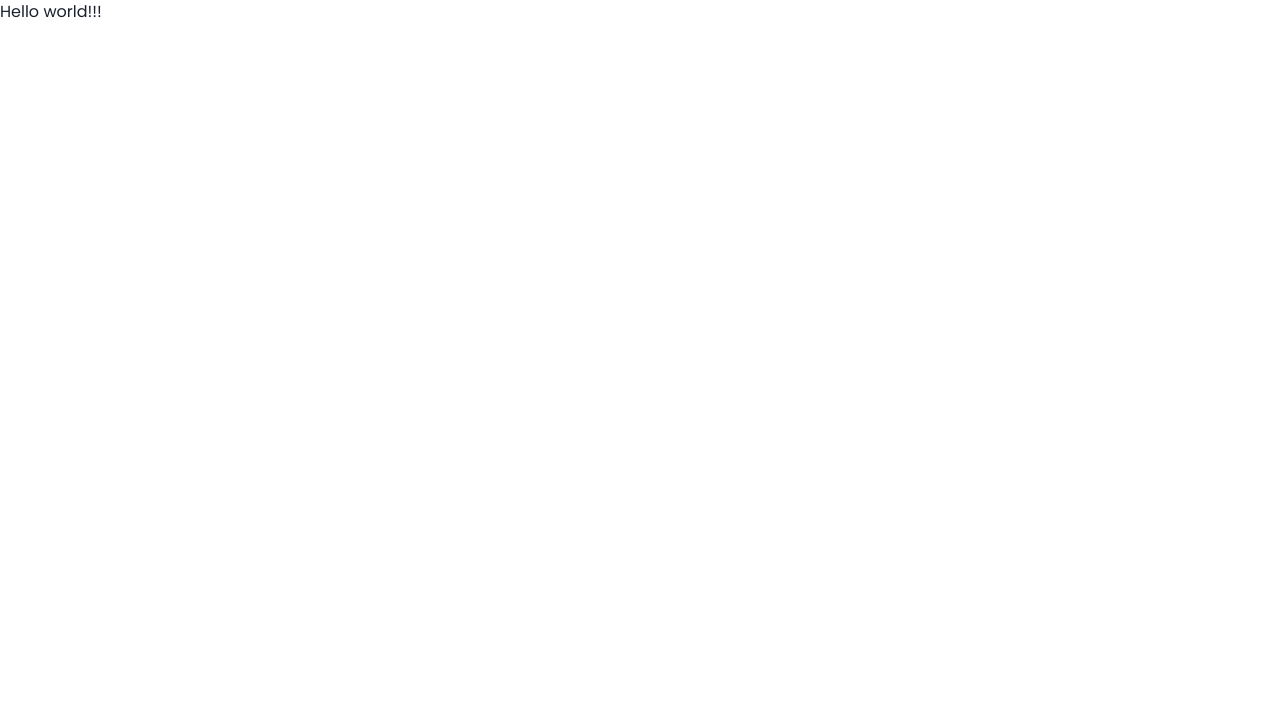
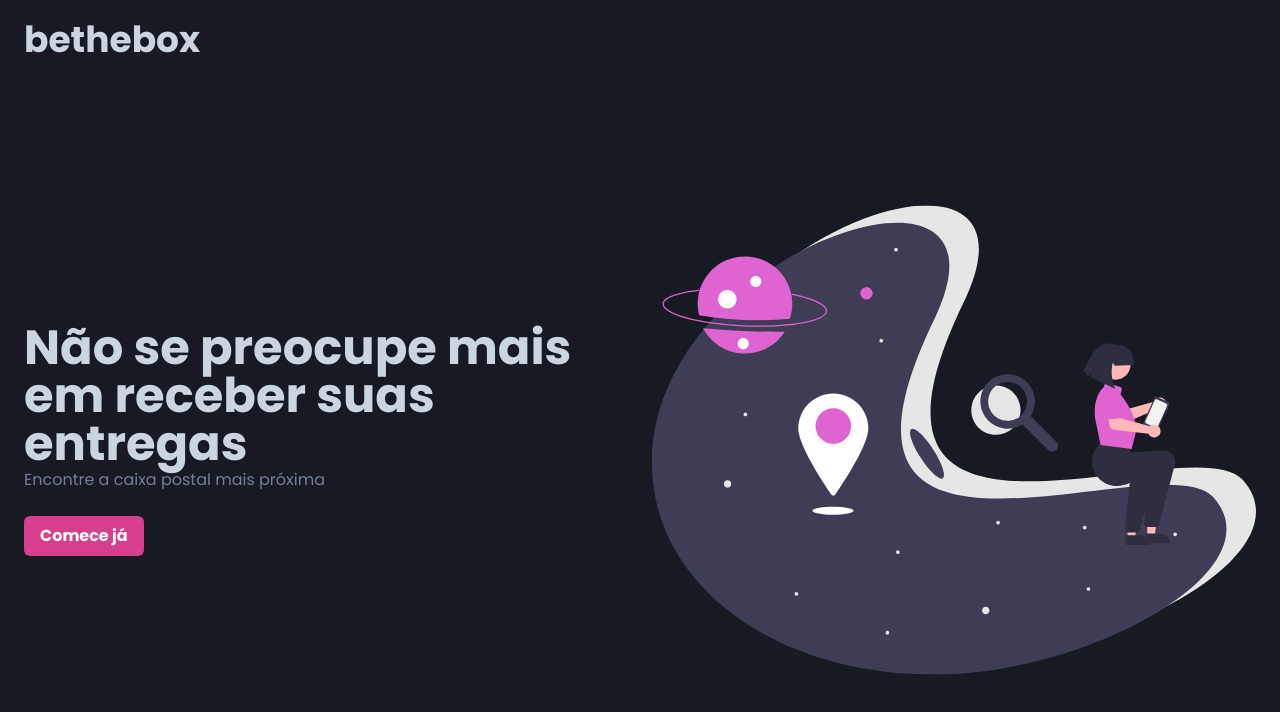
Before and after one commit to camargo1409/monorepo-test, a Next.js app in the folder apps/front/: page / in a window 1280 px wide. Shown: the top 712 px of the page. Built offline with nearby package versions, Linux system fonts and the light colour scheme.

Commit message:
Create landing page

```diff
--- /dev/null
+++ b/apps/front/src/components/SimpleHeader/index.tsx
@@ -0,0 +1,19 @@
+import { Flex, Heading } from "@chakra-ui/layout";
+
+export const SimpleHeader = () => {
+  return (
+    <Flex
+      as="header"
+      w="100%"
+      maxWidth={1480}
+      h="20"
+      mx="auto"
+      px="6"
+      align="center"
+    >
+      <Heading as="h1" size="xl" color="gray.300">
+        bethebox
+      </Heading>
+    </Flex>
+  );
+};
--- a/apps/front/src/pages/index.tsx
+++ b/apps/front/src/pages/index.tsx
@@ -1,7 +1,71 @@
-import type { NextPage } from 'next'
+import { Box, Flex, Heading, Text } from "@chakra-ui/layout";
+import { HStack } from "@chakra-ui/react";
+import { Button } from "@chakra-ui/button";
+import { useBreakpointValue } from "@chakra-ui/media-query";
+
+import type { NextPage } from "next";
+import NextLink from "next/link";
+import Image from "next/image";
+import Head from "next/head";
+
+import { SimpleHeader } from "../components/SimpleHeader";
 
 const Home: NextPage = () => {
-  return <h1>Hello world!!!</h1>
-}
+  const isWideVersion = useBreakpointValue({
+    base: false,
+    lg: true,
+  });
 
-export default Home
+  return (
+    <>
+      <Head>
+        <title>bethebox | Home</title>
+        <meta name="description" content="bethebox landing page" />
+      </Head>
+      <Flex h="100vh" bg="gray.900" direction="column">
+        <SimpleHeader />
+        <HStack
+          w="100%"
+          flex="1"
+          maxWidth={1480}
+          mx="auto"
+          px="6"
+          my="6"
+          alignItems="center"
+          justifyContent="space-between"
+          spacing="6"
+        >
+          <Flex
+            direction="column"
+            flex="1"
+            textAlign={!isWideVersion ? "center" : "unset"}
+            alignItems={isWideVersion ? "self-start" : "unset"}
+          >
+            <Heading as="h2" size="2xl" color="gray.300">
+              Não se preocupe mais em receber suas entregas
+            </Heading>
+            <Text color="gray.500">Encontre a caixa postal mais próxima</Text>
+            <NextLink href="/dashboard" passHref>
+              <Button as="a" size="md" colorScheme="pink" mt="6">
+                Comece já
+              </Button>
+            </NextLink>
+          </Flex>
+          {isWideVersion && (
+            <Box flex="1">
+              <Image
+                src="/images/pin.svg"
+                width={525}
+                height={409}
+                layout="responsive"
+                alt="landing page illustration"
+              />
+            </Box>
+          )}
+        </HStack>
+      </Flex>
+    </>
+  );
+};
+
+export default Home;
```
Also changed, not shown: apps/front/public/images/pin.svg (added).
